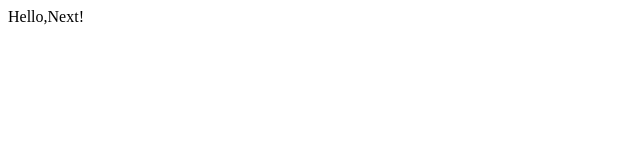
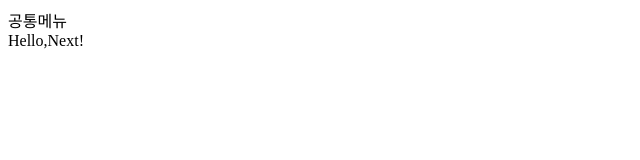
Before and after one commit to Koeunseooooo/react-nodebird, a Next.js app in the folder front/: page / in a window 1280 px wide. Shown: the top 160 px of the page, without its empty margins (0-640 px from the left). Built offline with nearby package versions, Linux system fonts and the light colour scheme.

Commit message:
feat: add components file & add AppLayout.js

```diff
--- /dev/null
+++ b/front/components/AppLayout.js
@@ -0,0 +1,15 @@
+import Proptypes from 'prop-types'
+const AppLayout = ({children}) => {
+    return (
+        <div>
+            <div>공통메뉴</div>
+            {children}
+        </div>
+    )
+};
+
+AppLayout.Proptypes = {
+    children: Proptypes.node.isRequired
+}
+
+export {AppLayout}
--- a/front/pages/index.js
+++ b/front/pages/index.js
@@ -1,6 +1,10 @@
+import { AppLayout } from "../components/AppLayout";
 const Home = () => {
     return (
-        <div>Hello,Next!</div>
+        <AppLayout>
+            <div>Hello,Next!</div>
+        </AppLayout>
+
     );
 }
 
--- /dev/null
+++ b/package.json
@@ -0,0 +1,5 @@
+{
+  "dependencies": {
+    "prop-types": "^15.8.1"
+  }
+}
```
Also changed, not shown: front/pages/profile.js (added, +7 -0 lines), front/pages/signup.js (added, +7 -0 lines), 1 other file (tests, documents, lock files or other folders).
